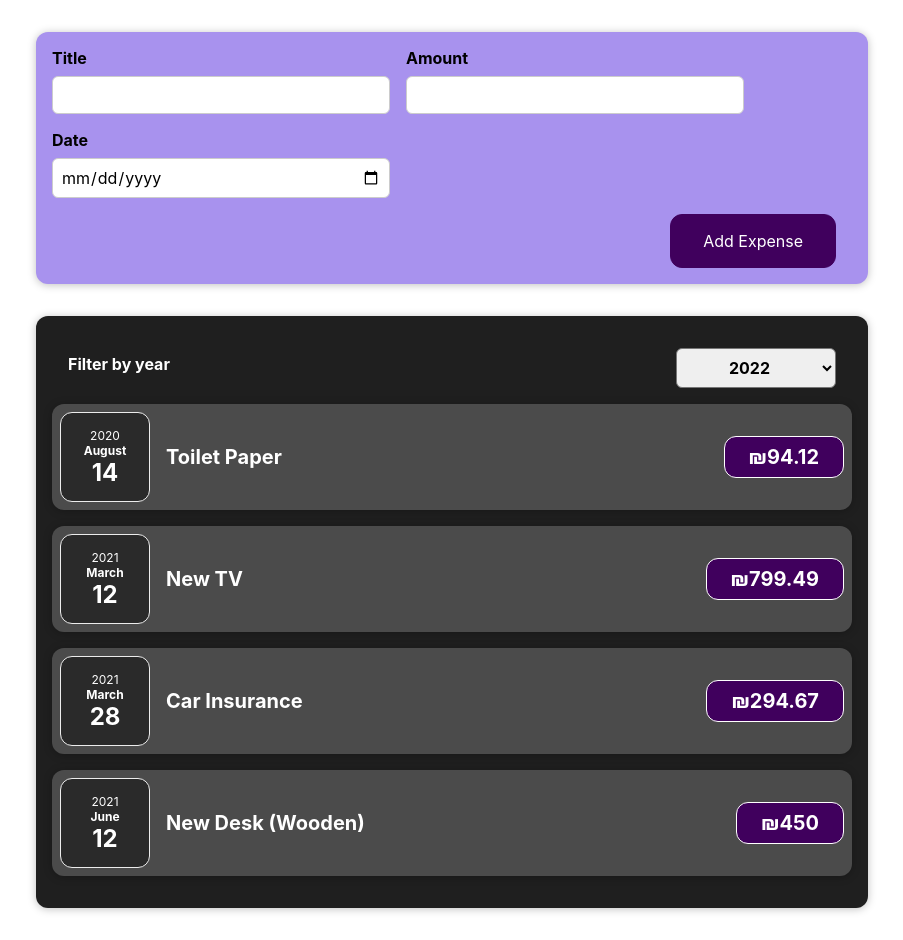
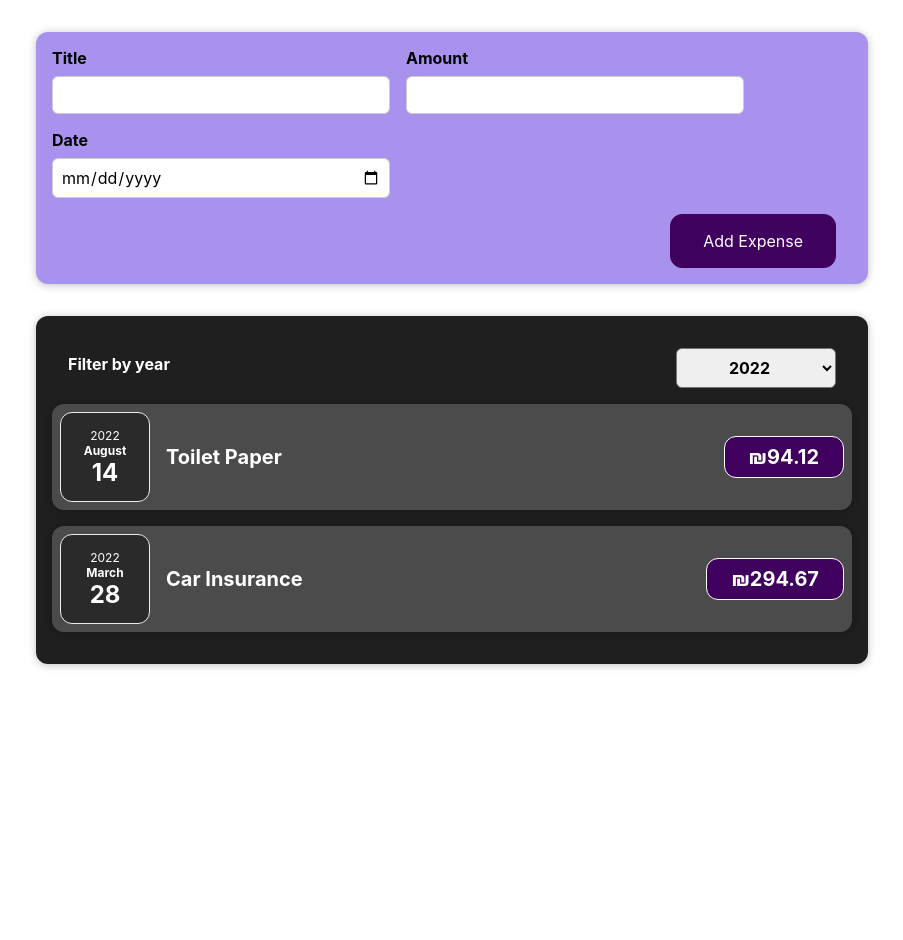
Before and after one commit to yehnet/ExpenseTracker, a React (Create React App) app: page / in a window 1280 px wide. Shown: the whole page, without its empty margins (188-1091 px from the left). After the commit the page ends 800 px from the top, so only its background shows below. Built offline with nearby package versions, Linux system fonts and the light colour scheme.

Commit message:
conditional content

```diff
--- a/src/App.js
+++ b/src/App.js
@@ -9,20 +9,20 @@
     id: "e1",
     title: "Toilet Paper",
     amount: 94.12,
-    date: new Date(2020, 7, 14),
+    date: new Date(2022, 7, 14),
   },
   { id: "e2", title: "New TV", amount: 799.49, date: new Date(2021, 2, 12) },
   {
     id: "e3",
     title: "Car Insurance",
     amount: 294.67,
-    date: new Date(2021, 2, 28),
+    date: new Date(2022, 2, 28),
   },
   {
     id: "e4",
     title: "New Desk (Wooden)",
     amount: 450,
-    date: new Date(2021, 5, 12),
+    date: new Date(2023, 5, 12),
   },
 ];
 
--- a/src/components/Expenses/Expenses.js
+++ b/src/components/Expenses/Expenses.js
@@ -12,20 +12,30 @@
     setFilteredYear(selectedYear);
   };
 
+  const filteredExpenses = props.items.filter((expense) => {
+    return expense.date.getFullYear().toString() === filteredYear;
+  });
+
+  let expensesContent = <p>No expenses found.</p>;
+
+  if (filteredExpenses.length > 0) {
+    expensesContent = filteredExpenses.map((expense) => (
+      <ExpenseItem
+        key={expense.id}
+        title={expense.title}
+        amount={expense.amount}
+        date={expense.date}
+      />
+    ));
+  }
+
   return (
     <Card className="expenses">
       <ExpensesFilter
         selected={filteredYear}
         onChangeFilter={filterChangeHandler}
       />
-      {props.items.map((expense) => (
-        <ExpenseItem
-          key={expense.id}
-          title={expense.title}
-          amount={expense.amount}
-          date={expense.date}
-        />
-      ))}
+      {expensesContent}
     </Card>
   );
 }
```
